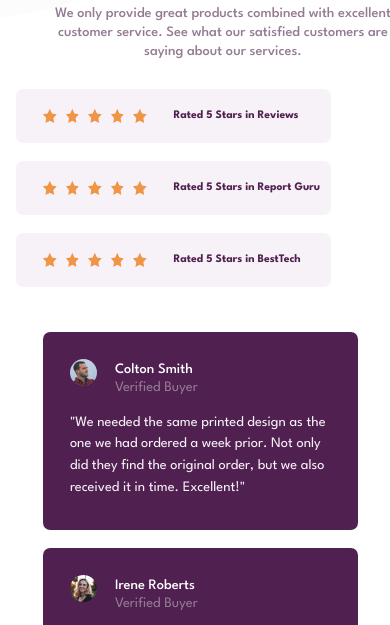
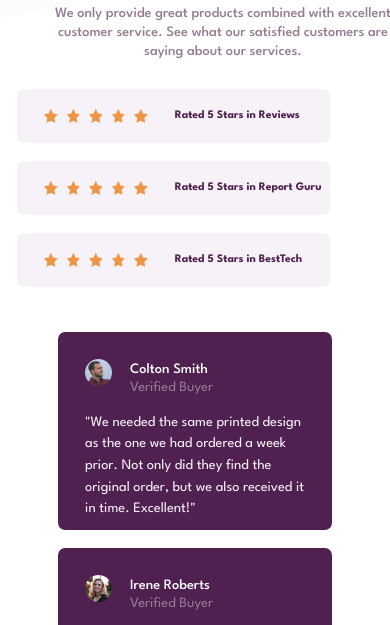
Before and after one commit to huzaifa612/social-proof-section, a plain HTML site: page index.html in a window 390 px wide. Shown: the part 187-812 px from the top of the page. Drawn offline with Linux system fonts and the light colour scheme.

Commit message:
fixing...

```diff
--- a/style.css
+++ b/style.css
@@ -129,7 +129,10 @@ h4{
     color: hsl(300, 24%, 96%);
 
 }
-@media(max-width: 668px){
+@media(max-width: 768px){
+    html, body{
+        width: 100%;
+    }
     body{
         background-image: url("images/bg-pattern-top-mobile.svg");
         overflow: visible;
@@ -146,18 +149,15 @@ h4{
     .hero-left{
         display: block;
     }
-    .review-1, .review-2, .review-3{
+    .review-1, .review-2, .review-3, .box-1, .box-2, .box-3{
         margin-left: auto;
         margin-right: auto;
+        width: 90%;
     }
     .boxes{
         display: block;
         padding-bottom: 3.125rem;
     }
-    .box-1, .box-2, .box-3{
-        margin-left: auto;
-        margin-right: auto;
-    }
     .box-3{
         margin-top: 1.25rem;
     }
```
